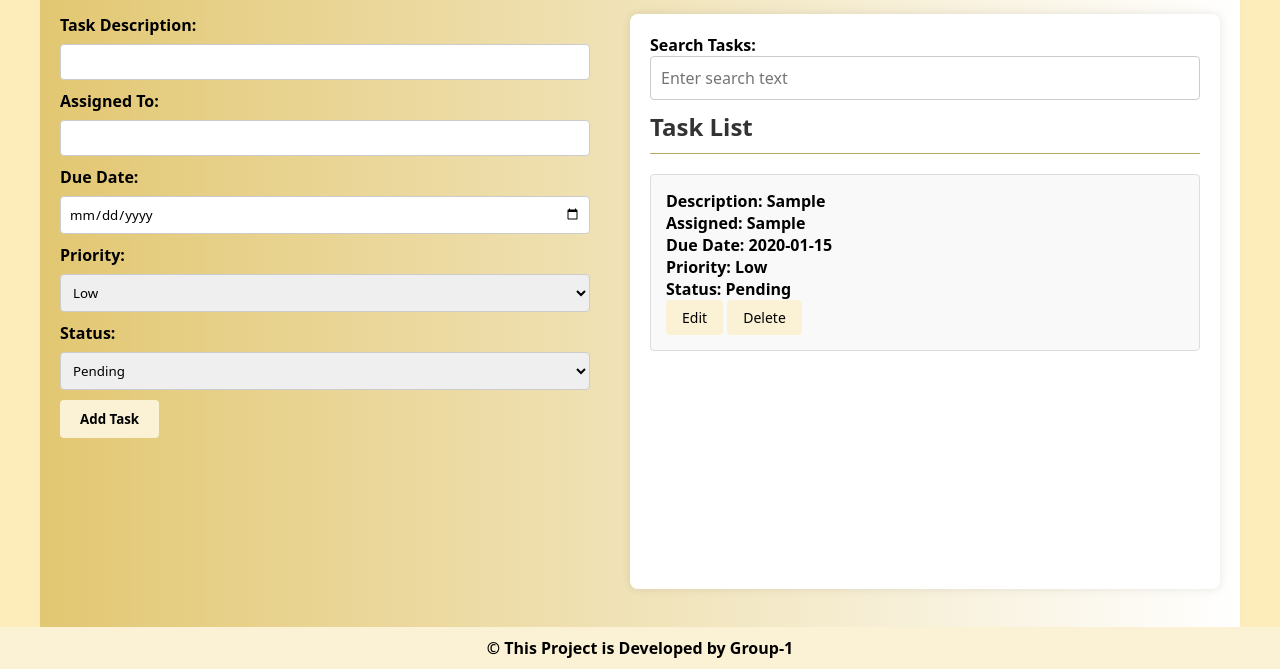
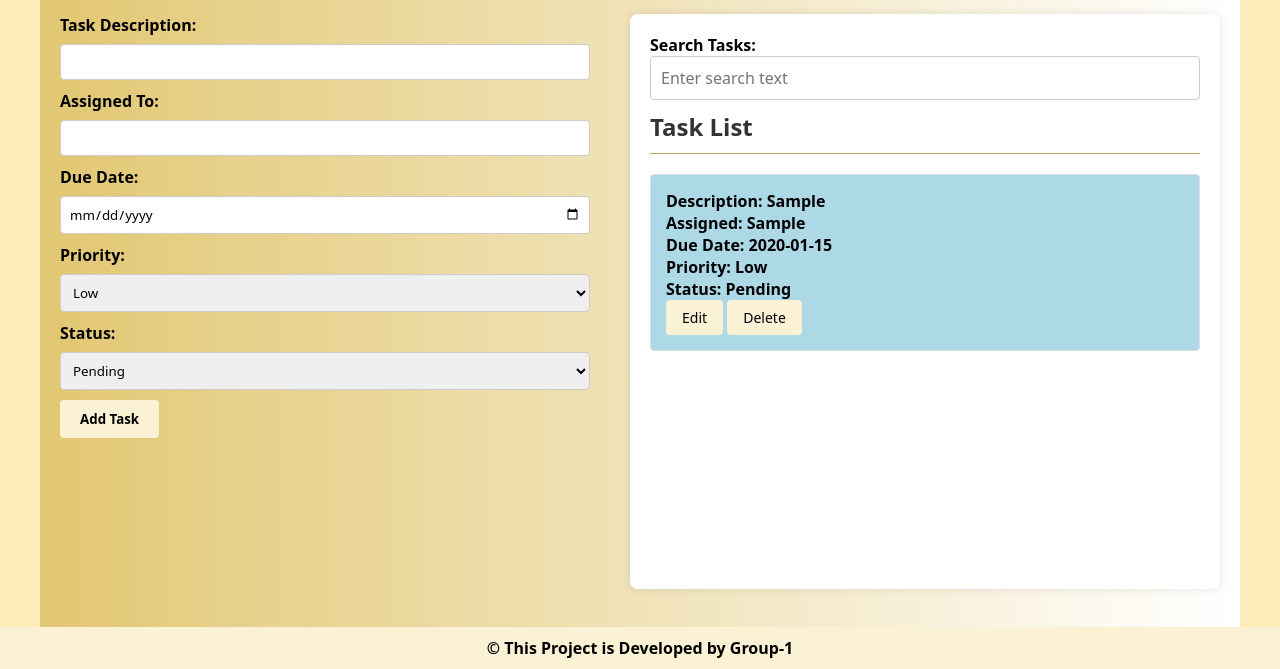
Before and after one commit to 101Shakila/Task-Manager, a plain HTML site: page index.html in a window 1280 px wide. Both pictures are taken after typing "Sample", "Sample", "2020-01-15" into the empty fields and a click on the button "Add Task". Shown: the part 131-800 px from the top of the page. Drawn offline with Linux system fonts and the light colour scheme.

Commit message:
colours changes made
pls check line 66-92

```diff
--- a/JS/tasks.js
+++ b/JS/tasks.js
@@ -63,11 +63,22 @@ function showResults(inputSearch = '') {
         });
     }
 
-    //We will run through the array and display the tasks stored inside it
+    // Colours added. (Sarthak)
+    const colors = ['lightblue', 'lightgreen', 'lightcoral', 'lightsalmon', 'lightseagreen'];
+    let index = 0;
+
+    // changed code (sarthak)
     filterTask.forEach(task => {
+        const li = document.createElement('li');
+        li.setAttribute('data-id', task.id);
+        li.style.backgroundColor = colors[index % colors.length];
+
+
+        // Not Needed
         //createElement basically in this scenario ~ create a new Element
-        const li = document.createElement('li');
-        li.setAttribute('date-id', task.id);
+        // const li = document.createElement('li');
+        // li.setAttribute('date-id', task.id);
+
         li.innerHTML = `
         <strong>Description:</strong> ${task.description}<br>
         <strong>Assigned:</strong> ${task.assignedTo}<br>
@@ -77,6 +88,9 @@ function showResults(inputSearch = '') {
         <button class="task-button edit-button" onclick="editTask(${task.id})">Edit</button>
         <button class="task-button edit-button" onclick="deleteTask(${task.id})">Delete</button>`;
         list.appendChild(li); //the newly created li element will be added as a child to the list element
+
+        // added code (sarthak)
+        index++;
     });
 }
 
--- a/assets/style.css
+++ b/assets/style.css
@@ -44,11 +44,13 @@ body
     transition: background-color 0.3s ease, transform 0.2s ease;
 }
 
+
 .navbar ul li a:hover
 {
     background-color: #e8dcb6;
     transform: scale(1.1);
 }
+
 
 header
 {
```
